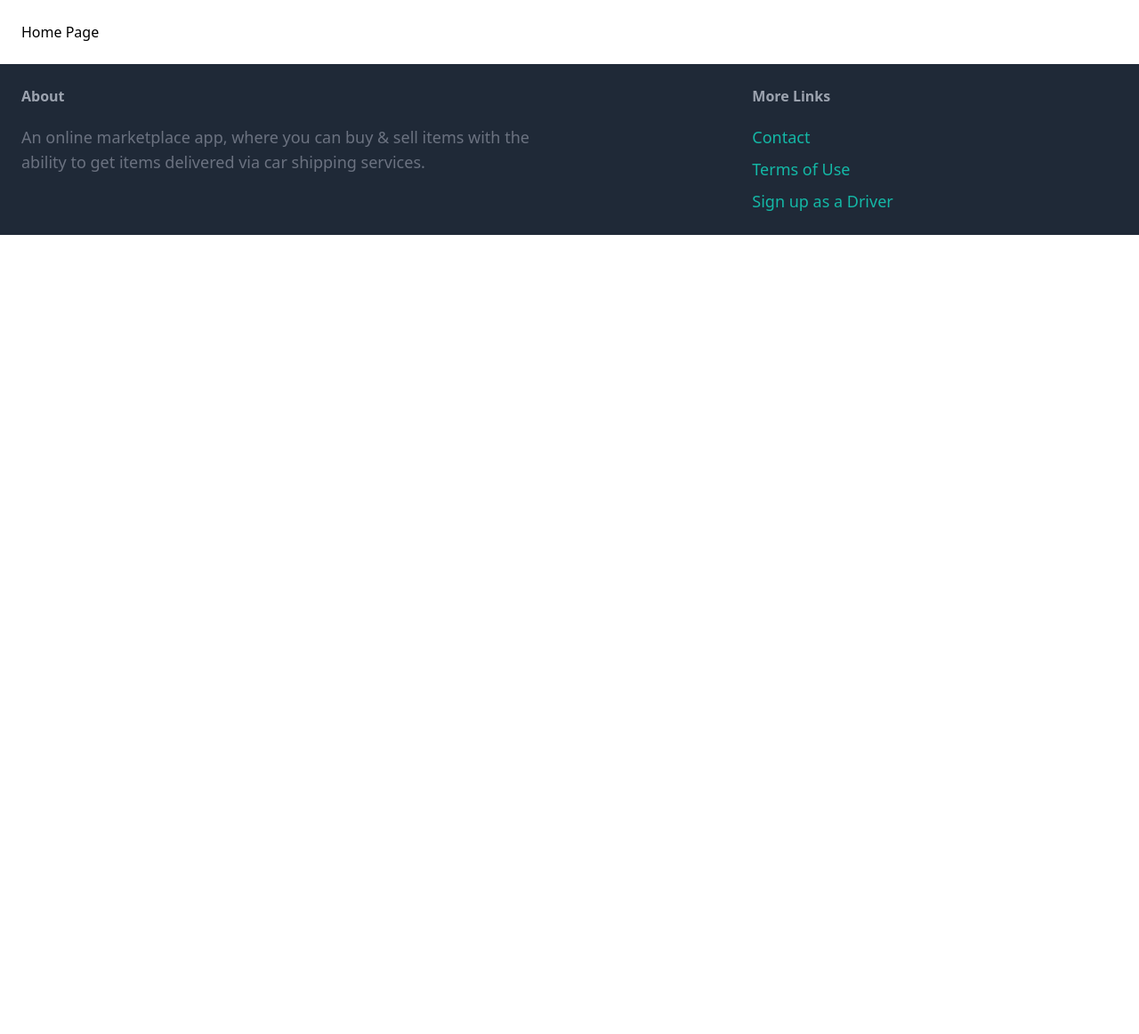
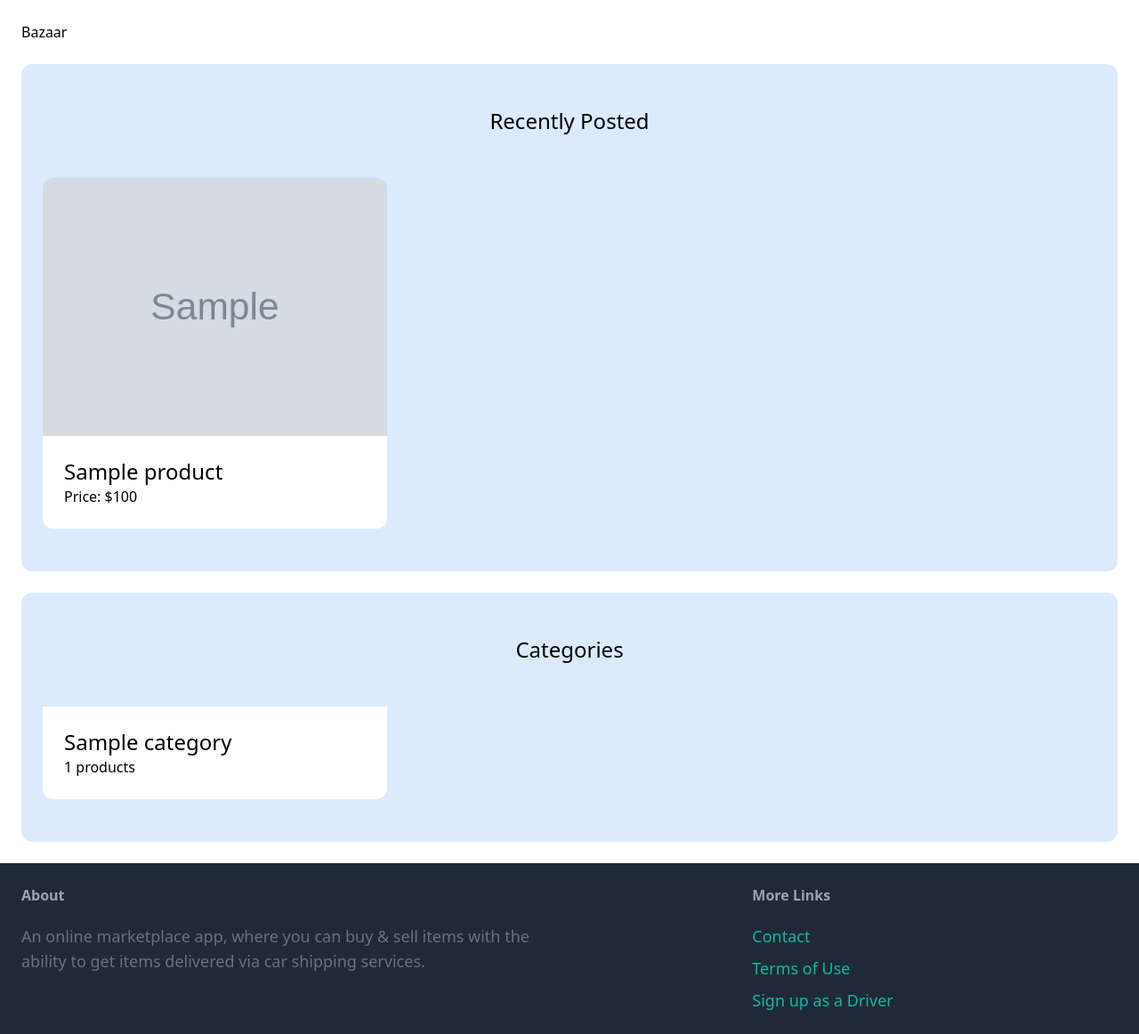
Before and after one commit to Mazi-Ahmed/Bazaar-App, a Django app: template bazaar/core/templates/core/index.html in a window 1280 px wide. Shown: the part 77-1239 px from the top of the page at 89% size. Before the commit the page ends 341 px from the top, so only its background shows below. Run offline with Django 3.2, Linux system fonts and the light colour scheme; the template is opened without the code that fills it: most values are stand-ins (such as "Sample title", 1, 10 or a date in 2020); grey boxes marked "Sample" are stand-in pictures; some libraries are stand-ins or nearby versions.

Commit message:
Home Page: Recent Items and Categories

```diff
--- a/bazaar/bazaar/urls.py
+++ b/bazaar/bazaar/urls.py
@@ -15,6 +15,8 @@ Including another URLconf
     2. Add a URL to urlpatterns:  path('blog/', include('blog.urls'))
 """
 from django.contrib import admin
+from django.conf import settings
+from django.conf.urls.static import static
 from django.urls import path
 from core.views import index, contact
 
@@ -22,4 +24,4 @@ urlpatterns = [
     path('', index, name='index'),
     path('contact/', contact, name='contact'),
     path('admin/', admin.site.urls),
-]
+] + static(settings.MEDIA_URL, document_root=settings.MEDIA_ROOT)
--- a/bazaar/core/templates/core/index.html
+++ b/bazaar/core/templates/core/index.html
@@ -1,7 +1,44 @@
 {% extends 'core/base.html' %}
 
-{% block title %}Index{% endblock %}
+{% block title %}Buy & Sell Locally{% endblock %}
 
 {% block content %}
-<h1>Home Page</h1>
+    <h1>Bazaar</h1>
+    <div class="mt-6 px-6 py-12 bg-blue-100 rounded-xl">
+        <h2 class="mb-12 text-2xl text-center">Recently Posted</h2>
+
+        <div class="grid grid-cols-3 gap-3">
+            {% for product in products %}
+                <div>
+                    <a href="#">
+                        <div>
+                            <img src="{{ product.image.url }}" class="rounded-t-xl">
+                        </div>
+
+                        <div class="p-6 bg-white rounded-b-xl">
+                            <h3 class="text-2xl">{{ product.name }}</h3>
+                            <p class="text gray-500">Price: ${{ product.price }}0</p>
+                        </div>
+                    </a>
+                </div>
+            {% endfor %}
+        </div>
+    </div>
+
+    <div class="mt-6 px-6 py-12 bg-blue-100 rounded-xl">
+        <h2 class="mb-12 text-2xl text-center">Categories</h2>
+
+        <div class="grid grid-cols-3 gap-3">
+            {% for category in categories %}
+            <div>
+                <a href="#">
+                    <div class="p-6 bg-white rounded-b-xl">
+                        <h3 class="text-2xl">{{ category.name }}</h3>
+                        <p class="text gray-500">{{ category.products.count }} products</p>
+                    </div>
+                </a>
+            </div>
+            {% endfor %}
+        </div>
+    </div>
 {% endblock %}
--- a/bazaar/product/admin.py
+++ b/bazaar/product/admin.py
@@ -1,5 +1,6 @@
 from django.contrib import admin
 
-from .models import Category
+from .models import Category, Product
 
 admin.site.register(Category)
+admin.site.register(Product)
```
Also changed, not shown: bazaar/bazaar/settings.py (+5 -3 lines), bazaar/core/views.py (+9 -2 lines), bazaar/product/models.py (+5 -3 lines), bazaar/db.sqlite3, bazaar/media/product_images/BlackSweatpants.jpeg (added), bazaar/media/product_images/GamingLaptopExample.jpg (added), bazaar/media/product_images/GamingLaptopExample_0G9Wm3C.jpg (added), bazaar/media/product_images/GamingLaptopExample_1Kto4mo.jpg (added), bazaar/media/product_images/sweatpants_example.png (added).
